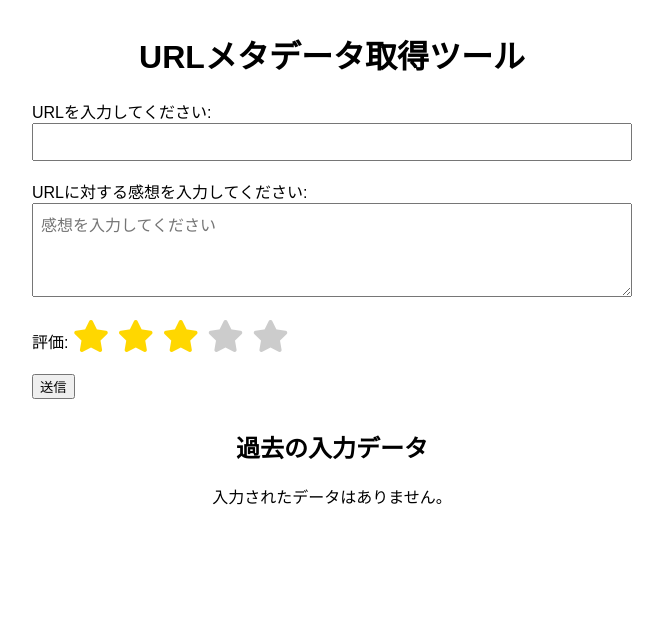
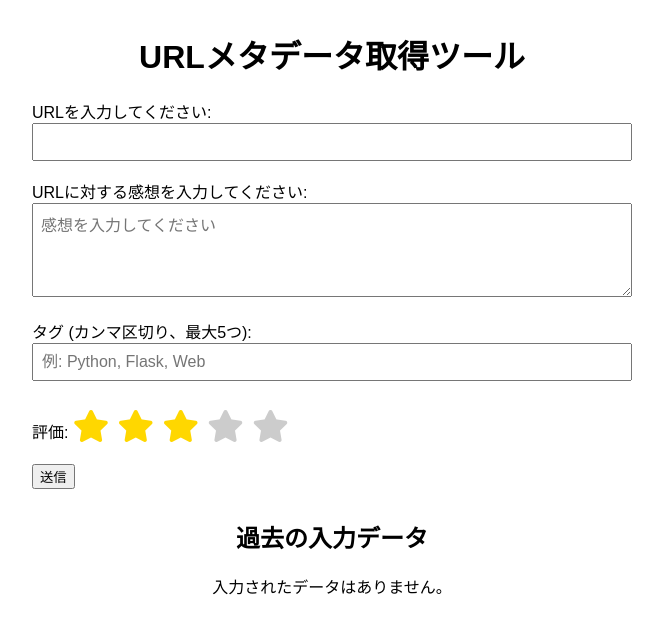
Before and after one commit to NoJobDetective/flask_test2, a Flask app: page / in a window 1280 px wide. Shown: the top 621 px of the page, without its empty margins (308-971 px from the left). Run offline with Flask 3, Linux system fonts and the light colour scheme.

Commit message:
Update index.html

```diff
--- a/templates/index.html
+++ b/templates/index.html
@@ -31,6 +31,14 @@
       padding: 8px;
       box-sizing: border-box;
       font-size: 1rem;
+    }
+    /* タグ入力フィールドのスタイル */
+    .tags-input {
+      width: 100%;
+      padding: 8px;
+      box-sizing: border-box;
+      font-size: 1rem;
+      margin-bottom: 10px;
     }
     /* 星マーク採点のスタイル（1刻み・全5点） */
     .star-rating {
@@ -102,6 +110,11 @@
       margin-top: 5px;
       font-size: 1.2em;
     }
+    .banner .center .tags {
+      margin-top: 5px;
+      font-size: 0.9em;
+      color: #333;
+    }
     .banner .center .like-section {
       margin-top: 5px;
       font-size: 1rem;
@@ -146,6 +159,9 @@
     <br>
     <textarea id="comment" name="comment" rows="4" placeholder="感想を入力してください"></textarea>
     <br><br>
+    <label for="tags">タグ (カンマ区切り、最大5つ):</label>
+    <input type="text" id="tags" name="tags" class="tags-input" placeholder="例: Python, Flask, Web">
+    <br><br>
     <label for="rating">評価:</label>
     <div class="star-rating">
       <!-- 1刻みで5点満点：高い値から順に配置（デフォルトは3点） -->
@@ -184,7 +200,7 @@
               </div>
             {% endif %}
           </div>
-          <!-- 中央：タイトル、リンク、感想、評価、いいね -->
+          <!-- 中央：タイトル、リンク、感想、評価、タグ、いいね -->
           <div class="center">
             <div class="title">{{ project.title }}</div>
             <div class="link">
@@ -195,6 +211,9 @@
             </div>
             <div class="rating-display">
               評価: {{ project.rating | render_stars }}
+            </div>
+            <div class="tags">
+              タグ: {% if project.tags %}{{ project.tags | join(', ') }}{% else %}なし{% endif %}
             </div>
             <div class="like-section">
               いいね: {{ project.likes|default(0) }}
```
